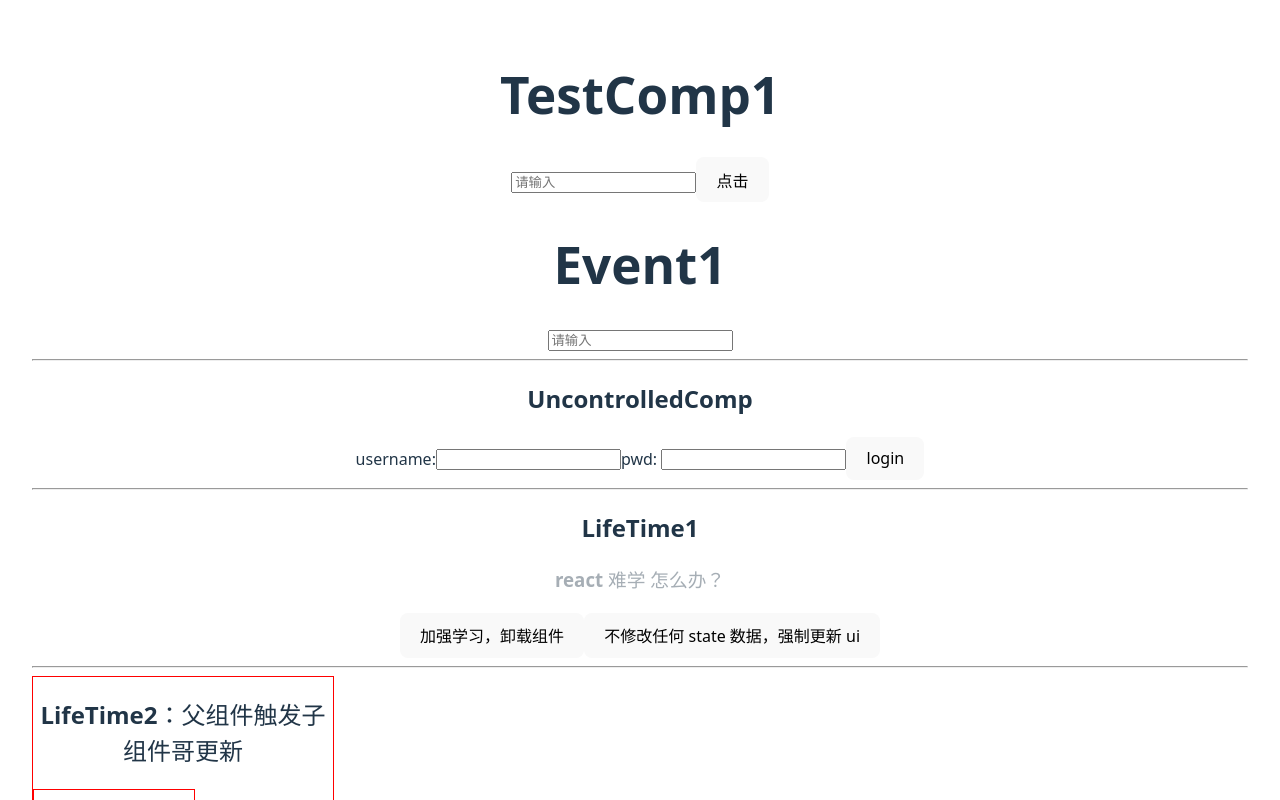
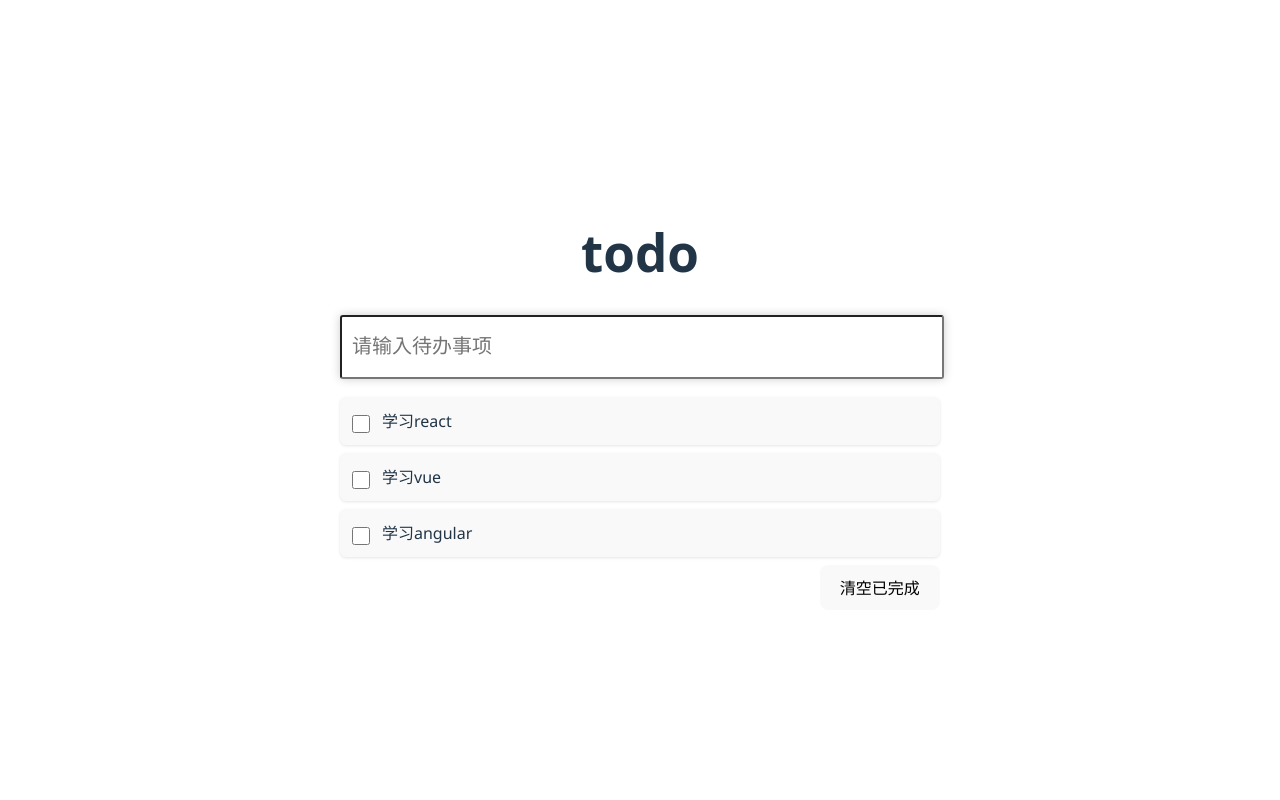
Before and after one commit to suhanyujie/my-app1, a React (Vite) app: page / in a window 1280 px wide. Shown: the top 800 px of the page. Built offline with nearby package versions, Linux system fonts and the light colour scheme.

Commit message:
todo case

```diff
--- a/src/App.css
+++ b/src/App.css
@@ -1,4 +1,3 @@
-
 #root {
   width: 100%;
   height: 100%;
@@ -7,7 +6,10 @@
   padding: 2rem;
   text-align: center;
 }
-.ant-layout{width: 100%; height: 100%;}
+.ant-layout {
+  width: 100%;
+  height: 100%;
+}
 
 .logo {
   height: 6em;
@@ -58,3 +60,83 @@
   background-color: #f0f0f0;
   border-radius: 1em;
 }
+
+ul.todolist {
+  list-style: none; /* 去掉默认的点 */
+  padding: 0;
+  margin: 0;
+  width: 100%;
+  max-width: 600px;
+  font-family: 'Segoe UI', Tahoma, Geneva, Verdana, sans-serif;
+}
+
+ul.todolist input[type='checkbox'] {
+  width: 18px;
+  height: 18px;
+  margin-right: 12px;
+  cursor: pointer;
+  accent-color: #26a69a; /* 现代浏览器支持，改变checkbox颜色 */
+}
+
+ul.todolist input[type='checkbox']:checked + label {
+  text-decoration: line-through;
+  color: #999;
+}
+
+ul.todolist li {
+  background: #f9f9f9;
+  margin-bottom: 8px;
+  padding: 4px 10px;
+  border-radius: 6px;
+  box-shadow: 0 1px 3px rgba(0, 0, 0, 0.1);
+  position: relative;
+  cursor: pointer;
+  transition: background-color 0.3s ease;
+}
+
+/* 鼠标悬停时变色 */
+ul.todolist li:hover {
+  background: #e0f7fa;
+}
+
+/* 自定义前置符号 */
+ul.todolist li::before {
+  /* content: '✔';  你可以换成其他符号 */
+  color: #26a69a;
+  font-weight: bold;
+  position: absolute;
+  left: 12px;
+  top: 50%;
+  transform: translateY(-50%);
+}
+
+/* 给 li 留出左侧空间放符号 */
+ul.todolist li {
+  padding-left: 6px;
+  position: relative;
+}
+
+ul.todolist li label {
+  display: block;
+  width: 100%;
+  height: 100%;
+  padding: 8px 12px;
+  cursor: pointer;
+  user-select: none;
+  box-sizing: border-box;
+  margin-left: 24px; /* 给checkbox留空间 */
+  line-height: 1.5;
+  text-align: left;
+}
+
+ul.todolist li input[type='checkbox'] {
+  position: absolute;
+  left: 8px;
+  top: 50%;
+  transform: translateY(-50%);
+}
+
+ul.todolist li button {
+  width: 80px;
+  display: none;
+}
--- a/src/App.jsx
+++ b/src/App.jsx
@@ -1,12 +1,14 @@
 import '@/App.css';
 import IndexRouter from './route/indexRouter.jsx';
 import TestComp1 from '@/views/2_learning/TestComp1.jsx';
+import Todo from '@/views/3_staging/1_todoList/Todo.jsx';
 
 function App() {
   return (
     <>
       {/* <IndexRouter /> */}
-      <TestComp1 />
+      {/* <TestComp1 /> */}
+      <Todo />
     </>
   );
 }
--- /dev/null
+++ b/src/views/3_staging/1_todoList/Todo.jsx
@@ -0,0 +1,67 @@
+import React, { Component } from 'react';
+import PropTypes from 'prop-types';
+import TodoHeader from './TodoHeader.jsx';
+import TodoList from './TodoList.jsx';
+import TodoFooter from './TodoFooter.jsx';
+
+export default class Todo extends Component {
+  // 状态在哪里，操作状态的方法 就在哪里
+  state = {
+    todos: [
+      { id: 1, content: '学习react', status: 1 },
+      { id: 2, content: '学习vue', status: 1 },
+      { id: 3, content: '学习angular', status: 1 },
+    ],
+  };
+
+  addNewNote = (newNote) => {
+    this.setState({
+      todos: [newNote, ...this.state.todos],
+    });
+  };
+
+  updateTodoStatus = (id, status) => {
+    const { todos } = this.state;
+    const newTodos = todos.map((item) => {
+      if (item.id === id) {
+        return { ...item, status };
+      }
+      return item;
+    });
+    this.setState({
+      todos: newTodos,
+    });
+  };
+
+  deleteTodo = (id) => {
+    const { todos } = this.state;
+    const newTodos = todos.filter((todo) => {
+      return todo.id !== id;
+    });
+    this.setState({
+      todos: newTodos,
+    });
+  };
+
+  render() {
+    const { todos } = this.state;
+    return (
+      <>
+        <div
+          className="todo-container"
+          style={{
+            display: 'flex',
+            flexDirection: 'column',
+            width: '600px',
+            margin: '0 auto',
+          }}
+        >
+          <h1>todo</h1>
+          <TodoHeader addNewNote={this.addNewNote} />
+          <TodoList todos={todos} updateTodoStatus={this.updateTodoStatus} />
+          <TodoFooter />
+        </div>
+      </>
+    );
+  }
+}
--- /dev/null
+++ b/src/views/3_staging/1_todoList/TodoFooter.jsx
@@ -0,0 +1,12 @@
+import React, { Component } from 'react';
+
+export default class TodoFooter extends Component {
+  render() {
+    const { todos } = this.props;
+    return (
+      <div style={{ display: 'flex', justifyContent: 'flex-end' }}>
+        <button>清空已完成</button>
+      </div>
+    );
+  }
+}
--- /dev/null
+++ b/src/views/3_staging/1_todoList/TodoHeader.jsx
@@ -0,0 +1,57 @@
+import React, { Component } from 'react';
+import PropTypes from 'prop-types';
+
+export default class TodoHeader extends Component {
+  // 对当前组件的 props 进行校验
+  static propTypes = {
+    addNewNote: PropTypes.func.isRequired,
+  };
+
+  createNewNote = (noteContent) => {
+    const { addNewNote } = this.props;
+    let newNote = {
+      id: this.getNewId(),
+      content: noteContent,
+      status: 1,
+    };
+    addNewNote(newNote);
+  };
+
+  handleKeyUp = (event) => {
+    let { target, keyCode } = event;
+    if (keyCode === 13) {
+      if (target.value.trim() === '') {
+        alert('输入的内容不能为空');
+        return;
+      }
+      this.createNewNote(target.value);
+      target.value = '';
+    }
+  };
+
+  getNewId = () => {
+    return window.crypto.randomUUID();
+  };
+
+  render() {
+    return (
+      <div style={{}}>
+        <input
+          type="text"
+          placeholder="请输入待办事项"
+          style={{
+            display: 'block',
+            width: '580px',
+            height: '60px',
+            fontSize: '20px',
+            padding: '0 10px',
+            boxShadow: '0 0 10px #ccc',
+            borderRadius: '3px',
+          }}
+          onChange={this.setInputVal}
+          onKeyUp={this.handleKeyUp}
+        />
+      </div>
+    );
+  }
+}
--- /dev/null
+++ b/src/views/3_staging/1_todoList/TodoItem.jsx
@@ -0,0 +1,56 @@
+import React, { Component } from 'react';
+
+export default class TodoItem extends Component {
+  state = {
+    isMouseEnter: false,
+  };
+
+  handleChange = (event) => {
+    const { updateTodoStatus } = this.props;
+    const { target } = event;
+    let isDone = false;
+    let dataId = target.id;
+    if (target.checked) {
+      isDone = 2;
+    } else {
+      isDone = 1;
+    }
+    updateTodoStatus(dataId, isDone);
+  };
+
+  handleMouse = (isEnter) => {
+    return () => {
+      this.setState({
+        isMouseEnter: isEnter,
+      });
+    };
+  };
+
+  render() {
+    const { item } = this.props;
+    const { isMouseEnter } = this.state;
+    return (
+      <div>
+        <li
+          style={{
+            display: 'flex',
+            alignItems: 'center',
+          }}
+          onMouseEnter={this.handleMouse(true)}
+          onMouseLeave={this.handleMouse(false)}
+        >
+          <input
+            type="checkbox"
+            id={item.id}
+            defaultChecked={item.status === 2}
+            onChange={this.handleChange}
+          />
+          <label htmlFor={item.id}>{item.content}</label>
+          <button style={{ display: isMouseEnter ? 'block' : 'none' }}>
+            删除
+          </button>
+        </li>
+      </div>
+    );
+  }
+}
--- /dev/null
+++ b/src/views/3_staging/1_todoList/TodoList.jsx
@@ -0,0 +1,31 @@
+import React, { Component } from 'react';
+import PropTypes from 'prop-types';
+import TodoItem from './TodoItem';
+
+export default class TodoList extends Component {
+  // 对当前组件的 props 进行校验
+  static propTypes = {
+    todos: PropTypes.array.isRequired,
+    updateTodoStatus: PropTypes.func.isRequired,
+  };
+
+  render() {
+    const { todos, updateTodoStatus } = this.props;
+    return (
+      <div style={{ marginTop: '18px' }}>
+        <ul style={{ listStylePosition: 'inside' }} className="todolist">
+          {todos.map((item) => {
+            // return <li key={item.id}>{item.content}</li>;
+            return (
+              <TodoItem
+                key={item.id}
+                item={item}
+                updateTodoStatus={updateTodoStatus}
+              />
+            );
+          })}
+        </ul>
+      </div>
+    );
+  }
+}
```
